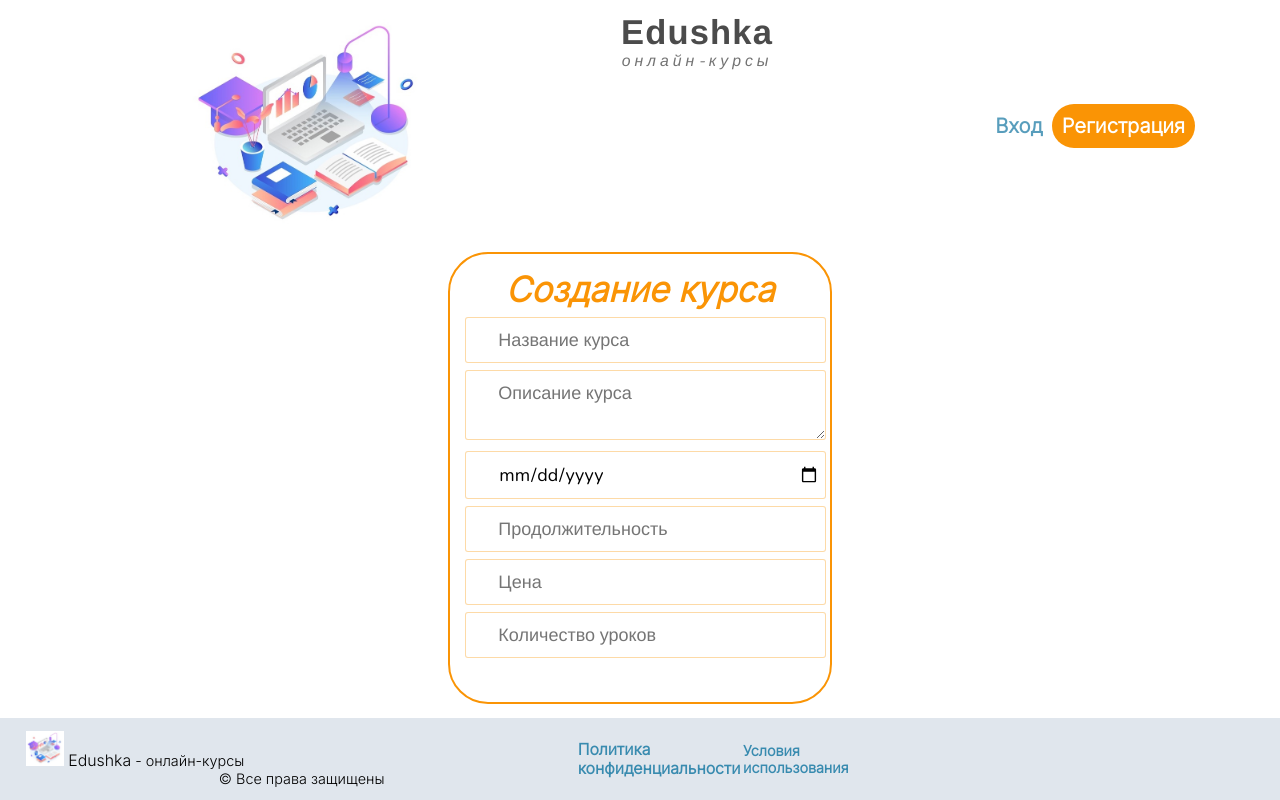
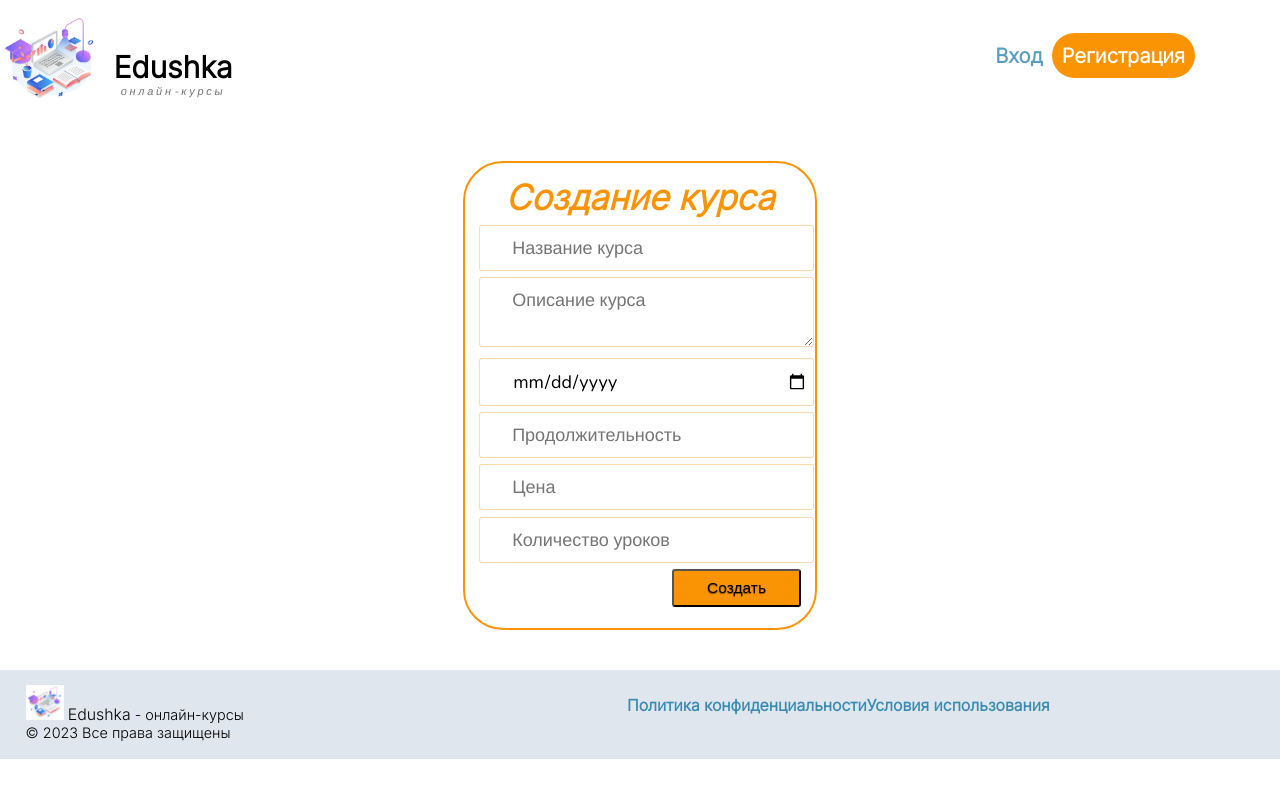
Before and after one commit to vsmrnw/lms_project, a Django app: page /courses/create/ in a window 1280 px wide. Run offline with Django 4.2, Linux system fonts and the light colour scheme; some web fonts are replaced.

Commit message:
fix front base, create patterns & styles

```diff
--- a/lms_project/static/styles/styles.css
+++ b/lms_project/static/styles/styles.css
@@ -41,11 +41,12 @@ img {
     height: 25%;
 }
 .logo_container {
-    display: flex;
+    display: bottom;
     flex-direction: fow;
+    width: 20%;
 }
 .logo {
-    display: flex;
+    display: bottom;
     flex-direction: column;
     align-items: center;
     justify-content: center;
@@ -54,8 +55,11 @@ img {
     display: flex;
     flex-direction: column;
     align-items: center;
+    margin-left: 90px;
+    margin-top: -25%;
+    font-size: 20px;
 }
-.describer .title, .footer-footer_container .title {
+.describer .title .footer-footer_container .title {
     font-family: "Mochiy Pop P One", Helvetica, Arial ,sans-serif;
     font-size: .8em;
     letter-spacing: .05em;
@@ -130,6 +134,7 @@ main {
     display: flex;
     width: 100%;
     justify-content: center;
+    padding: 50px;
 }
 .main_item {
     width: 30%;
@@ -244,14 +249,15 @@ input, textarea {
 /* Footer styles */
 
 footer {
-    position: fixed;
+    padding-bottom: 5px;
     left: 0;
     bottom: 0;
     width: 100%;
     background: #e0e6ed;
 }
 .footer_container {
-    width: 65%;
+    position: bottom;
+    width: 80%;
     margin-left: 2%;
     font-size: .5em;
 }
@@ -260,7 +266,14 @@ footer {
 }
 .footer_container .privacy {
     font-size: 1.1em;
+    white-space: nowrap;
+    margin-left: 15px;
+}
+.footer_container .tern {
+    font-size: 1.1em;
+    white-space: nowrap;
 }
 .copyright-mark img {
-    width: 7%;
+    width: 6.5%;
+    margin-top: 15px;
 }
--- a/lms_project/templates/base.html
+++ b/lms_project/templates/base.html
@@ -55,10 +55,10 @@
                     <p><img src="{% static 'logo.png' %}" alt="лого сайта" title="лого сайта">
                     <span class="title">Edushka</span> - онлайн-курсы</p>
                 </div>
-                <p>&copy; {{ current_year }} Все права защищены</p>
+                <p>&copy; {% now 'Y' %}  Все права защищены</p>
             </div>
             <div class="privacy"><a href="#">Политика конфиденциальности</a></div>
-            <div class="tern"><a href="#">Условия использования</a> </div>
+            <div class="tern"><a href="#">Условия использования</a></div>
         </div>
     </footer>
 </body>
--- a/lms_project/templates/create.html
+++ b/lms_project/templates/create.html
@@ -5,7 +5,6 @@
         <div class="main_item">
             <form id='form' method="post">
             <h3>Создание курса</h3>
-            <form method="post">
                 {% csrf_token %}
                 <input type="text" maxlength="30" placeholder="Название курса" name="title">
                 <textarea placeholder="Описание курса" name="description" maxlength="200" required></textarea>
@@ -13,6 +12,7 @@
                 <input type="number" placeholder="Продолжительность" name="duration" required>
                 <input type="number" placeholder="Цена" name="price" minlength="1" required >
                 <input type="number" placeholder="Количество уроков" name="count_lessons">
+                <p><button type="submit">Создать</button></p>
             </form>
         </div>
     </div>
```
